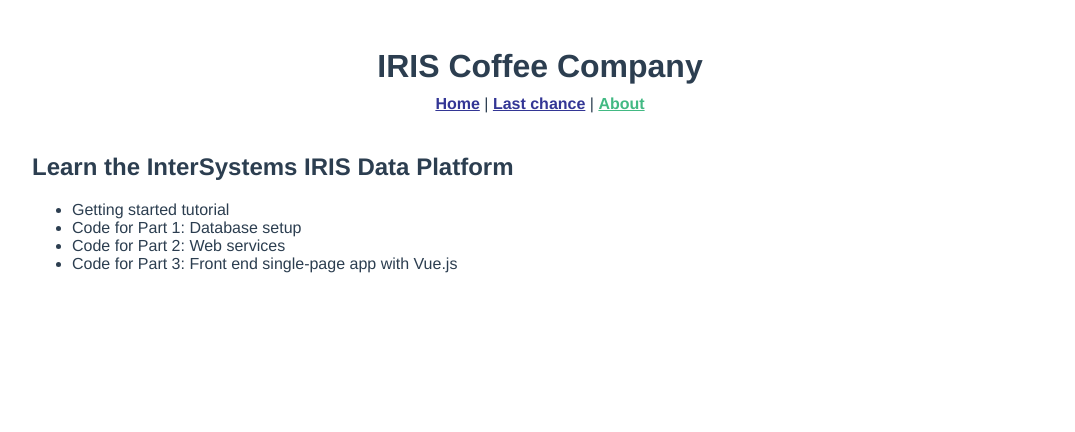
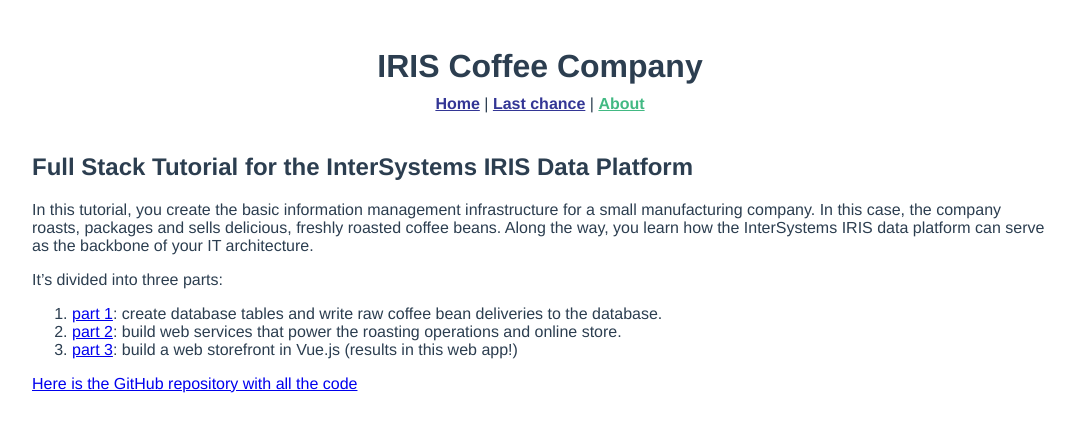
Before and after one commit to isc-rsingh/coffeeco, a Vue app in the folder frontend/: page /about in a window 1280 px wide. Shown: the top 432 px of the page, without its empty margins (100-1175 px from the left). Built offline with nearby package versions, Linux system fonts and the light colour scheme.

Commit message:
better about content

```diff
--- a/frontend/src/views/About.vue
+++ b/frontend/src/views/About.vue
@@ -1,11 +1,16 @@
 <template>
   <div class="about">
-    <h2>Learn the InterSystems IRIS Data Platform</h2>
-    <ul>
-      <li>Getting started tutorial</li>
-      <li>Code for Part 1: Database setup</li>
-      <li>Code for Part 2: Web services</li>
-      <li>Code for Part 3: Front end single-page app with Vue.js</li>
-    </ul>
+    <h2>Full Stack Tutorial for the InterSystems IRIS Data Platform</h2>
+    <p>In this tutorial, you create the basic information management infrastructure for a small manufacturing company. In this case, the company roasts, packages and sells delicious, freshly roasted coffee beans. Along the way, you learn how the InterSystems IRIS data platform can serve as the backbone of your IT architecture.</p>
+
+    <p>It’s divided into three parts:
+    <ol>
+      <li><a href="https://gettingstarted.intersystems.com/full-stack/full-stack-part-one/" target="_new">part 1</a>: create database tables and write raw coffee bean deliveries to the database.</li>
+      <li><a href="https://gettingstarted.intersystems.com/full-stack/part-two-rest-services/" target="_new">part 2</a>: build web services that power the roasting operations and online store.</li>
+      <li><a href="https://gettingstarted.intersystems.com/full-stack/part-three-front-end/" target="_new">part 3</a>: build a web storefront in Vue.js (results in this web app!)</li>
+    </ol>
+    </p>
+
+    <p><a href="https://github.com/intersystems/coffeeco" target="_new">Here is the GitHub repository with all the code</a></p>
   </div>
 </template>
```
